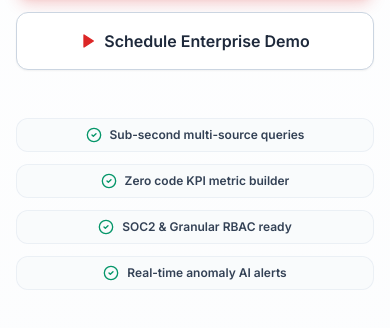
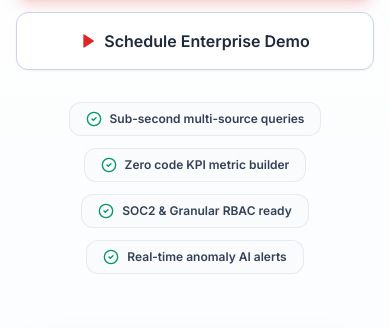
Before and after one commit to gowthamgannamaneedi-pixel/ricoz-analytics, a React (Vite) app in the folder client/: page / in a window 390 px wide. Shown: the part 628-956 px from the top of the page. Built offline with nearby package versions, Linux system fonts and the light colour scheme; no server answers.

Commit message:
fix(landing): resolve text overlap on trust value badges with responsive flex-wrap layout

```diff
--- a/client/src/components/landing/LandingHero.jsx
+++ b/client/src/components/landing/LandingHero.jsx
@@ -84,25 +84,25 @@ export default function LandingHero({ onOpenDemo }) {
               <span>Schedule Enterprise Demo</span>
             </button>
           </div>
+        </div>
 
-          {/* Trust Value Badges — Clean Symmetrical Grid Layout */}
-          <div className="pt-6 grid grid-cols-1 sm:grid-cols-2 lg:grid-cols-4 gap-3 sm:gap-4 max-w-4xl mx-auto">
-            <div className="inline-flex items-center justify-center gap-2 px-3.5 py-2 rounded-xl bg-slate-50/80 dark:bg-slate-800/80 border border-slate-200/60 dark:border-slate-700/60 shadow-2xs text-xs sm:text-sm font-semibold text-slate-700 dark:text-slate-200 whitespace-nowrap">
+        {/* Trust Value Badges — Flexible Multi-Screen Layout with Zero Overflow */}
+        <div className="pt-8 flex flex-wrap items-center justify-center gap-3 sm:gap-4 max-w-6xl mx-auto px-2">
+          <div className="inline-flex items-center gap-2 px-4 py-2 rounded-xl bg-slate-50/80 dark:bg-slate-800/80 border border-slate-200/80 dark:border-slate-700/80 shadow-2xs text-xs sm:text-sm font-semibold text-slate-700 dark:text-slate-200 shrink-0">
             <CheckCircle2 size={16} className="text-emerald-600 dark:text-emerald-400 shrink-0" />
             <span>Sub-second multi-source queries</span>
           </div>
-            <div className="inline-flex items-center justify-center gap-2 px-3.5 py-2 rounded-xl bg-slate-50/80 dark:bg-slate-800/80 border border-slate-200/60 dark:border-slate-700/60 shadow-2xs text-xs sm:text-sm font-semibold text-slate-700 dark:text-slate-200 whitespace-nowrap">
+          <div className="inline-flex items-center gap-2 px-4 py-2 rounded-xl bg-slate-50/80 dark:bg-slate-800/80 border border-slate-200/80 dark:border-slate-700/80 shadow-2xs text-xs sm:text-sm font-semibold text-slate-700 dark:text-slate-200 shrink-0">
             <CheckCircle2 size={16} className="text-emerald-600 dark:text-emerald-400 shrink-0" />
             <span>Zero code KPI metric builder</span>
           </div>
-            <div className="inline-flex items-center justify-center gap-2 px-3.5 py-2 rounded-xl bg-slate-50/80 dark:bg-slate-800/80 border border-slate-200/60 dark:border-slate-700/60 shadow-2xs text-xs sm:text-sm font-semibold text-slate-700 dark:text-slate-200 whitespace-nowrap">
+          <div className="inline-flex items-center gap-2 px-4 py-2 rounded-xl bg-slate-50/80 dark:bg-slate-800/80 border border-slate-200/80 dark:border-slate-700/80 shadow-2xs text-xs sm:text-sm font-semibold text-slate-700 dark:text-slate-200 shrink-0">
             <CheckCircle2 size={16} className="text-emerald-600 dark:text-emerald-400 shrink-0" />
             <span>SOC2 &amp; Granular RBAC ready</span>
           </div>
-            <div className="inline-flex items-center justify-center gap-2 px-3.5 py-2 rounded-xl bg-slate-50/80 dark:bg-slate-800/80 border border-slate-200/60 dark:border-slate-700/60 shadow-2xs text-xs sm:text-sm font-semibold text-slate-700 dark:text-slate-200 whitespace-nowrap">
+          <div className="inline-flex items-center gap-2 px-4 py-2 rounded-xl bg-slate-50/80 dark:bg-slate-800/80 border border-slate-200/80 dark:border-slate-700/80 shadow-2xs text-xs sm:text-sm font-semibold text-slate-700 dark:text-slate-200 shrink-0">
             <CheckCircle2 size={16} className="text-emerald-600 dark:text-emerald-400 shrink-0" />
             <span>Real-time anomaly AI alerts</span>
-            </div>
           </div>
         </div>
 
```
Lines whose indentation alone changed are shown as unchanged.
